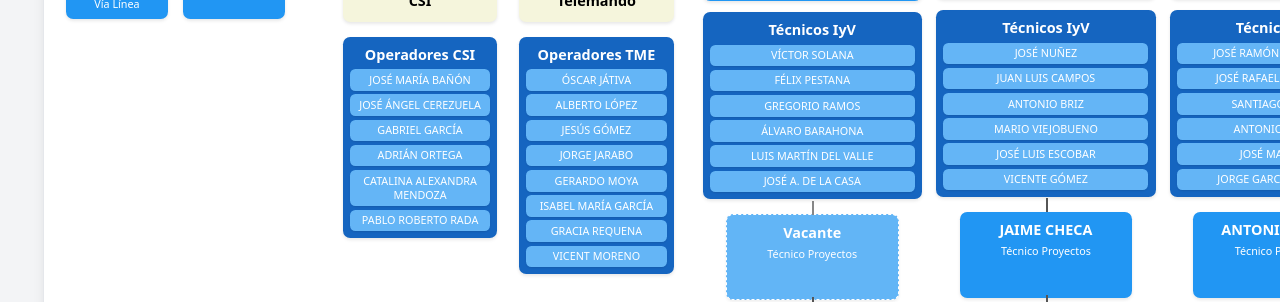
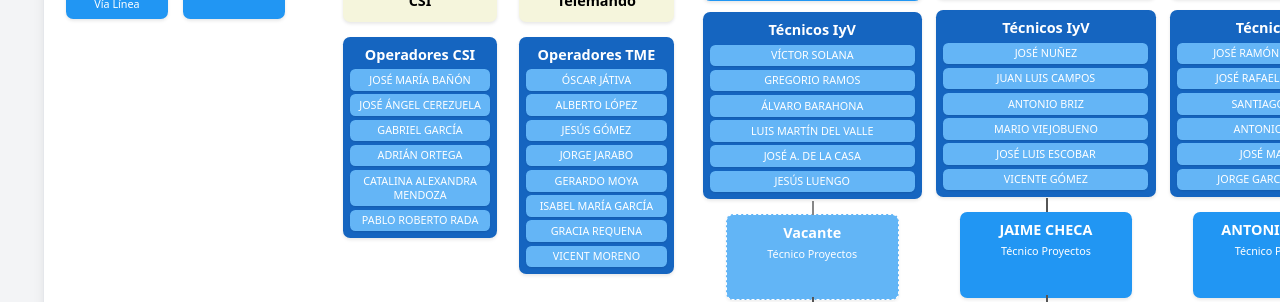
Before and after one commit to Ivandlpn/TelecoLavEste, a plain HTML site: page Organigrama/index.html in a window 1280 px wide. Shown: the part 634-936 px from the top of the page. Drawn offline with nearby package versions, Linux system fonts and the light colour scheme.

Commit message:
Update index.html

```diff
--- a/Organigrama/index.html
+++ b/Organigrama/index.html
@@ -377,11 +377,12 @@
                                 <div class="font-semibold mb-1">Técnicos IyV</div>
                                 <div class="flex flex-col gap-1 mt-1">
                                     <div class="team-member p-1 text-xs animate-fade-in duration-1000 delay-3300 w-full">VÍCTOR SOLANA</div>
-                                    <div class="team-member p-1 text-xs animate-fade-in duration-1000 delay-3400 w-full">FÉLIX PESTANA</div>
+
                                     <div class="team-member p-1 text-xs animate-fade-in duration-1000 delay-3500 w-full">GREGORIO RAMOS</div>
                                     <div class="team-member p-1 text-xs animate-fade-in duration-1000 delay-3600 w-full">ÁLVARO BARAHONA</div>
                                     <div class="team-member p-1 text-xs animate-fade-in duration-1000 delay-3700 w-full">LUIS MARTÍN DEL VALLE</div>
                                     <div class="team-member p-1 text-xs animate-fade-in duration-1000 delay-3800 w-full">JOSÉ A. DE LA CASA</div>
+                                    <div class="team-member p-1 text-xs animate-fade-in duration-1000 delay-3400 w-full">JESÚS LUENGO</div>
                                 </div>
                             </div>
                             <div class="person-ineco vacant p-2 text-center w-48 h-24 mb-3 connector animate-fade-in duration-1000 delay-3900 transition-transform duration-300 ease-in-out hover:scale-105 hover:shadow-lg">
```
